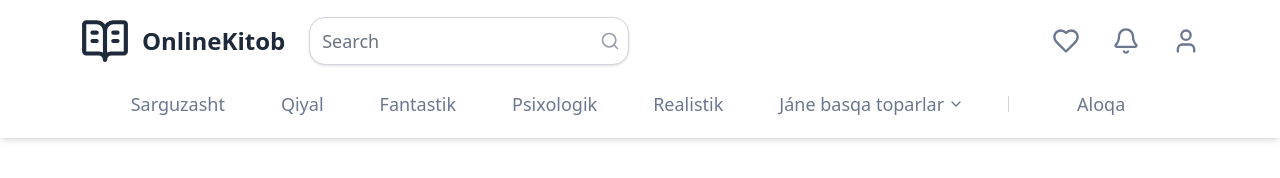
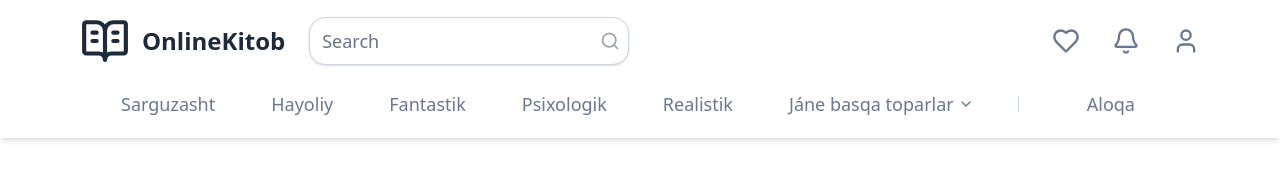
Before and after one commit to sultaniyazz/Dilnaz, a React (Vite) app: page / in a window 1280 px wide. Shown: the top 178 px of the page. Built offline with nearby package versions, Linux system fonts and the light colour scheme; no server answers; a web font is replaced by a local one.

Commit message:
Update navbarList.js

```diff
--- a/src/constants/navbarList.js
+++ b/src/constants/navbarList.js
@@ -7,7 +7,7 @@ export const navbarList = [
   },
   {
     id: 2,
-    title: "Qiyal",
+    title: "Hayoliy",
     url: "/Qiyal",
   },
   {
```
